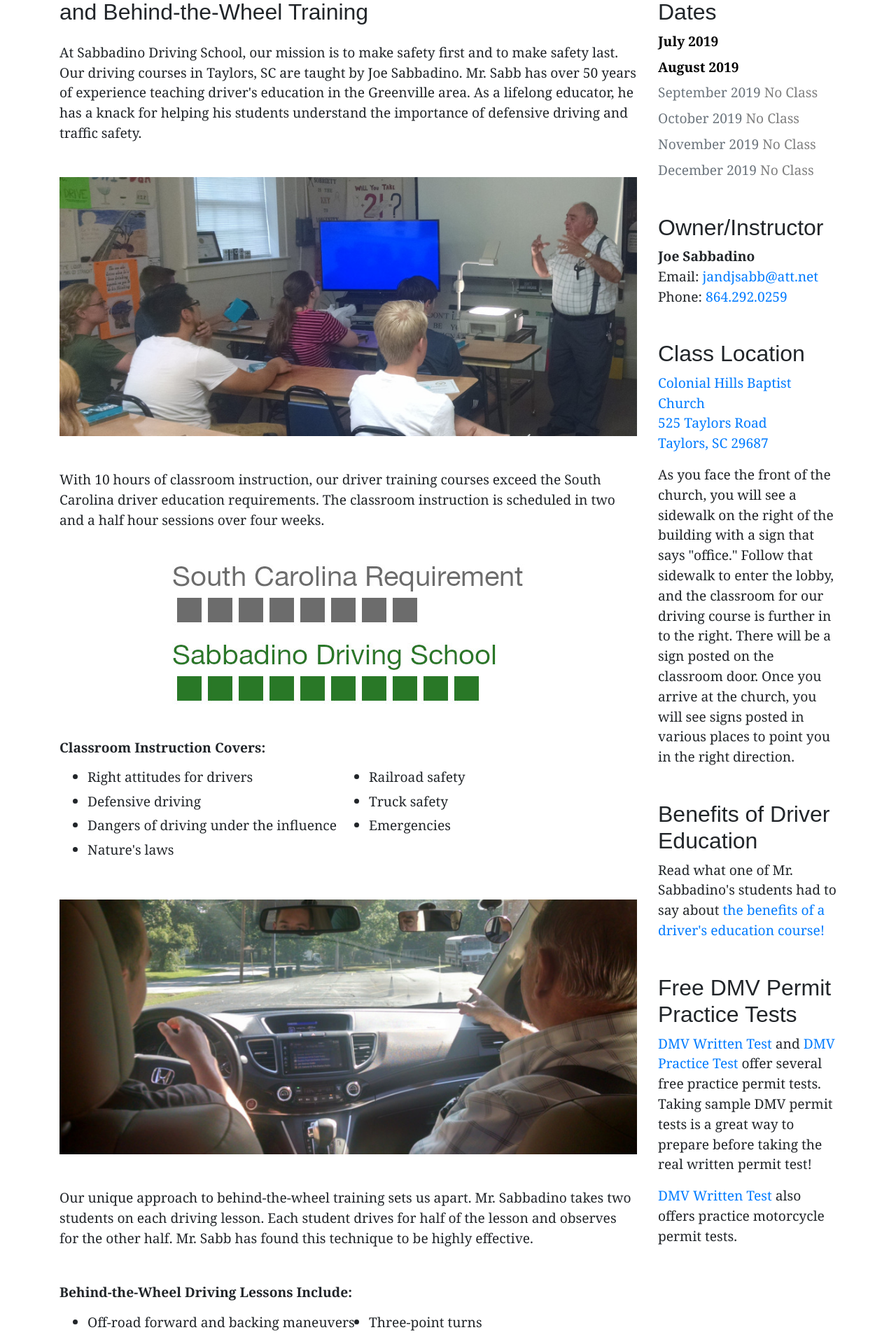
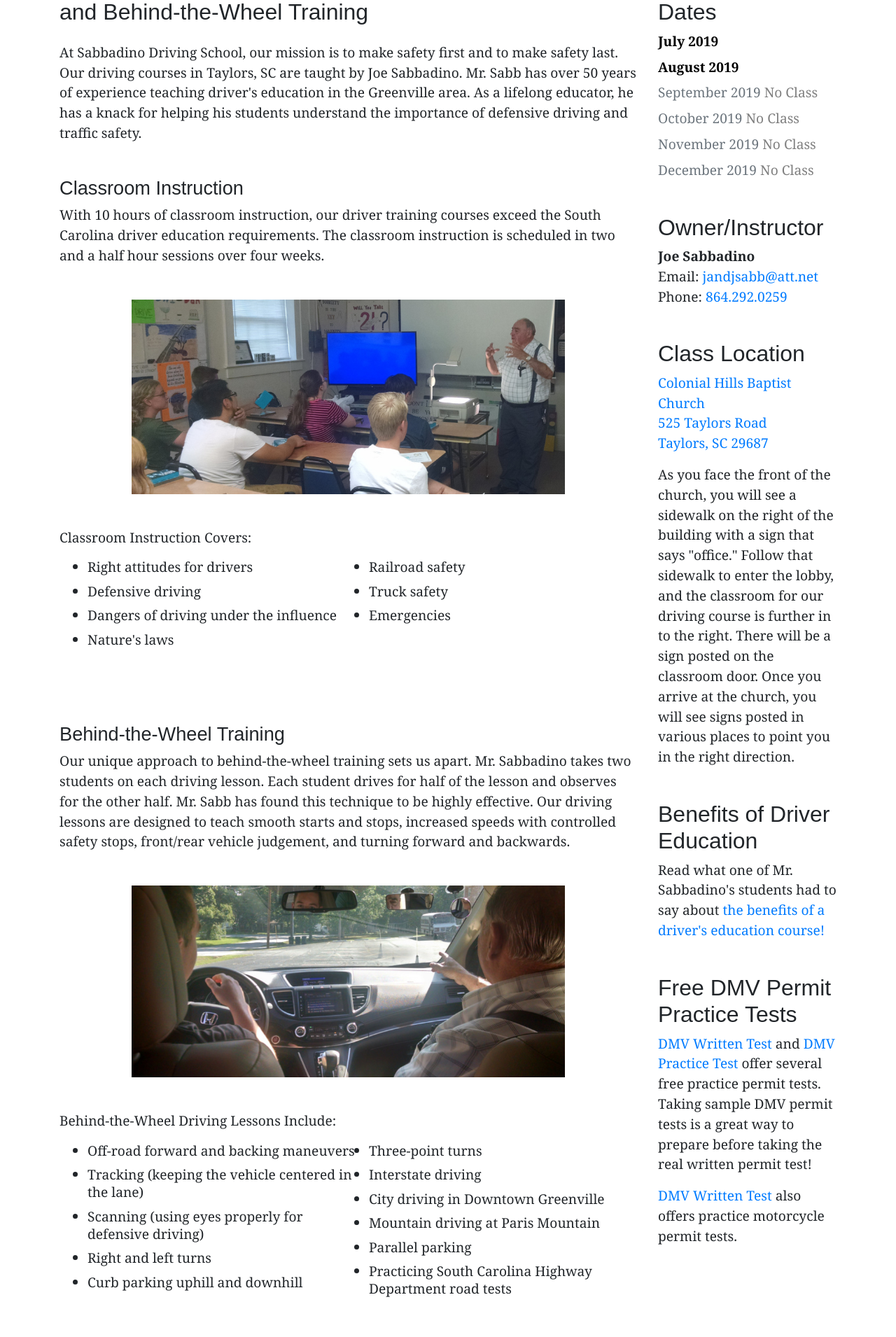
Before and after one commit to nmarsceau/sabbdriving.com, a PHP site: page / in a window 1280 px wide. Shown: the part 470-2380 px from the top of the page at 70% size. Run offline with PHP 8.4, Linux system fonts and the light colour scheme; some libraries are stand-ins or nearby versions.

Commit message:
Organize homepage information under another level of headings

```diff
--- a/index.php
+++ b/index.php
@@ -23,20 +23,23 @@ require 'head.php';
             education in the Greenville area. As a lifelong educator, he has a knack for helping his students understand
             the importance of defensive driving and traffic safety.
           </p>
-          <div class="my-5 text-center">
-            <img class="img-fluid" src="images/classroom instruction.jpg" alt="Mr. Sabbadino teaches a class" />
-          </div>
-          <p class="my-5">
+          <h3 class="mt-5">Classroom Instruction</h3>
+          <p class="mb-5">
             With 10 hours of classroom instruction, our driver training courses exceed the South Carolina driver
             education requirements. The classroom instruction is scheduled in two and a half hour sessions over four weeks.
           </p>
+          <div class="my-5 mr-auto ml-auto text-center w-75">
+            <img class="img-fluid" src="images/classroom instruction.jpg" alt="Mr. Sabbadino teaches a class" />
+          </div>
+          <!--
           <div class="my-5 text-center">
             <img class="img-fluid"
               src="images/required classroom time infographic.jpg"
               alt="Sabbadino driving school provides two extra hours of classroom training above the state requirement" />
           </div>
+          -->
           <p class="mt-5">
-            <strong>Classroom Instruction Covers:</strong>
+            Classroom Instruction Covers:
           </p>
           <ul class="mb-5 two-columns">
             <li>Right attitudes for drivers</li>
@@ -47,16 +50,19 @@ require 'head.php';
             <li>Truck safety</li>
             <li>Emergencies</li>
           </ul>
-          <div class="my-5">
+
+          <h3 class="mt-5 pt-5">Behind-the-Wheel Training</h3>
+          <p class="mb-5">
+            Our unique approach to behind-the-wheel training sets us apart. Mr. Sabbadino takes two students on
+            each driving lesson. Each student drives for half of the lesson and observes for the other half.
+            Mr. Sabb has found this technique to be highly effective. Our driving lessons are designed to teach smooth starts and stops, increased speeds with controlled safety stops,
+            front/rear vehicle judgement, and turning forward and backwards.
+          </p>
+          <div class="my-5 mr-auto ml-auto text-center w-75">
             <img class="img-fluid" src="images/behind the wheel.jpg" alt="Mr. Sabbadino drives with a student" />
           </div>
-          <p class="my-5">
-            Our unique approach to behind-the-wheel training sets us apart. Mr. Sabbadino takes two students on
-            each driving lesson. Each student drives for half of the lesson and observes for the other half.
-            Mr. Sabb has found this technique to be highly effective.
-          </p>
           <p class="mt-5">
-            <strong>Behind-the-Wheel Driving Lessons Include:</strong>
+            Behind-the-Wheel Driving Lessons Include:
           </p>
           <ul class="mb-5 two-columns">
             <li>Off-road forward and backing maneuvers</li>
@@ -72,27 +78,21 @@ require 'head.php';
             <li>Practicing South Carolina Highway Department road tests</li>
           </ul>
           <p class="my-5">
-            Our driving lessons are designed to teach smooth starts and stops, increased speeds with controlled safety stops,
-            front/rear vehicle judgement, and turning forward and backwards.
+            In addition to the 6 hours of behind-the-wheel training, all students need driving time with parents.
+            By law, 15- and 16-year-old students have to log 40 hours of driving time with parents before taking
+            the license test.
           </p>
           <div class="my-5 did-you-know">
             <p class="mb-0 did-you-know-title">Did You Know?</p>
-            <p class="">
-              Driving students drive an average of 122.7 miles during their behind-the-wheel training
-            </p>
+            <ul>
+              <li>Students drive an average of 122.7 miles during their behind-the-wheel training</li>
+              <li>A student does not need a permit to drive with a driving instructor. However, a student does need a
+              permit to drive with anyone else</li>
+            </ul>
           </div>
-          <p class="my-5">
-            All students need driving time with parents. By law, 15- and 16-year-old students have to log 40 hours
-            of driving time with parents before taking the license test.
-          </p>
-          <div class="my-5 did-you-know">
-            <p class="mb-0 did-you-know-title">Did You Know?</p>
-            <p class="">
-              A student does not need a permit to drive with a driving instructor. However, a student does need a
-              permit to drive with anyone else
-            </p>
-          </div>
-          <p class="my-5">
+
+          <h3 class="mt-5 pt-5">Testing</h3>
+          <p class="mb-5">
             For an additional fee, Mr. Sabbadino is also certified to give a license test to anyone who has
             completed a driver education course. <a href="#prices-block">See below for pricing</a>. Once you
             have completed this test with Mr. Sabbadino, you can take your paperwork directly to the DMV to
@@ -105,11 +105,21 @@ require 'head.php';
               A 15- or 16-year-old has to have a permit at least 6 months before taking a license test
             </p>
           </div>
-          <h2 id="prices-block">Prices</h2>
-          <p class="prices">
-            <strong>Driver Education Course</strong> &ndash; $330<br>
-            <strong>License Test</strong> &ndash; $50
-          </p>
+
+          <h3 id="prices-block" class="mt-5 pt-5">Prices</h3>
+          <table class="table mb-5">
+            <tbody>
+              <tr>
+                <td>Driver Education Course</td>
+                <td><strong>$330</strong></td>
+              </tr>
+              <tr>
+                <td>License Test</td>
+                <td><strong>$50</strong></td>
+              </tr>
+            </tbody>
+          </table>
+
           <p>
             Contact <a href="mailto:jandjsabb@att.net?subject=websitequestions">Mr. Sabbadino</a> for more information or to register for the driving course.
           </p>
--- a/styles.css
+++ b/styles.css
@@ -24,6 +24,10 @@ h2 {
   font-size: 1.7rem;
 }
 
+h3 {
+  font-size: 1.5rem;
+}
+
 @media screen and (min-width: 500px) {
   h1 {
     font-size: 3.5rem;
@@ -31,6 +35,10 @@ h2 {
 
   h2 {
     font-size: 2rem;
+  }
+
+  h3 {
+    font-size: 1.7rem;
   }
 }
 
```
